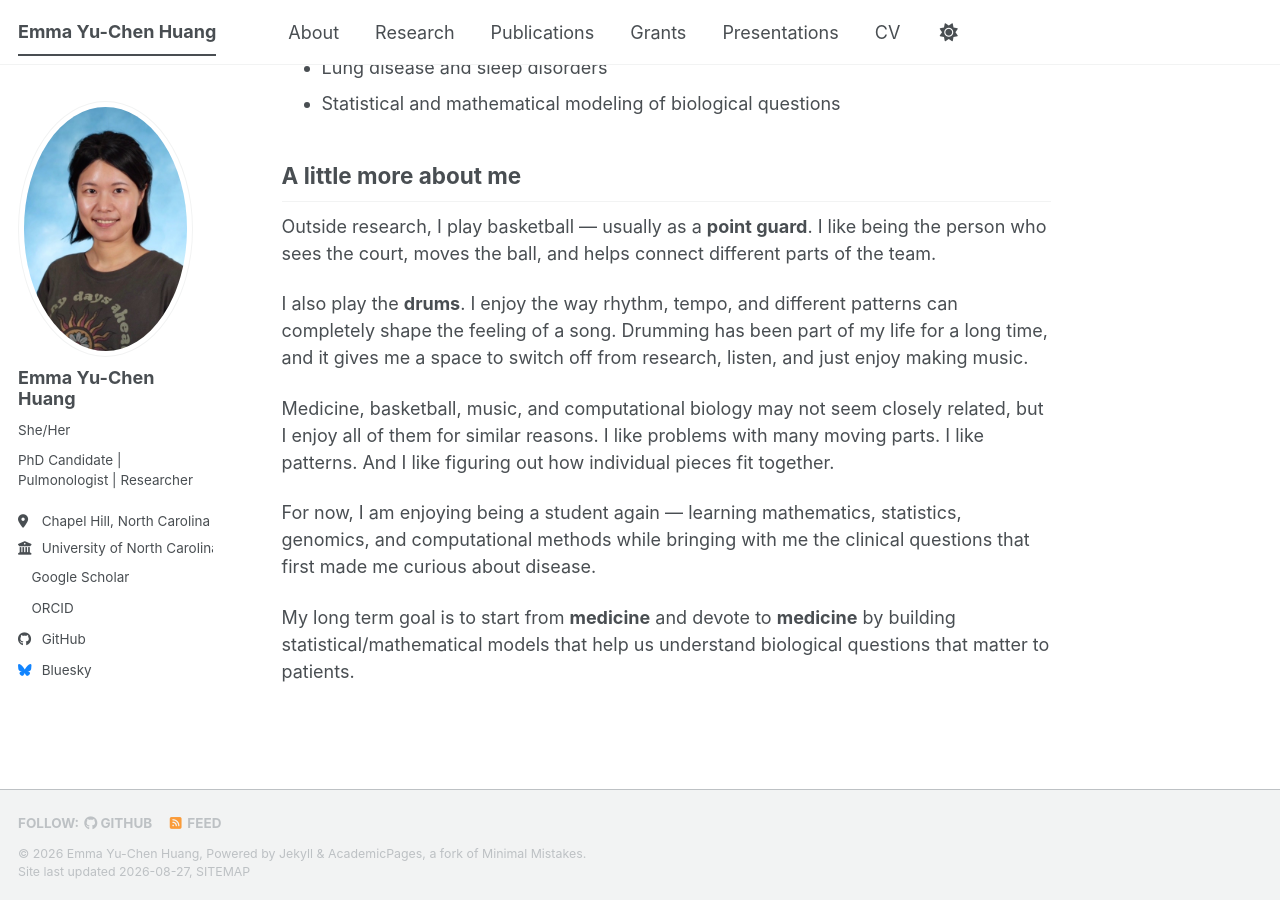
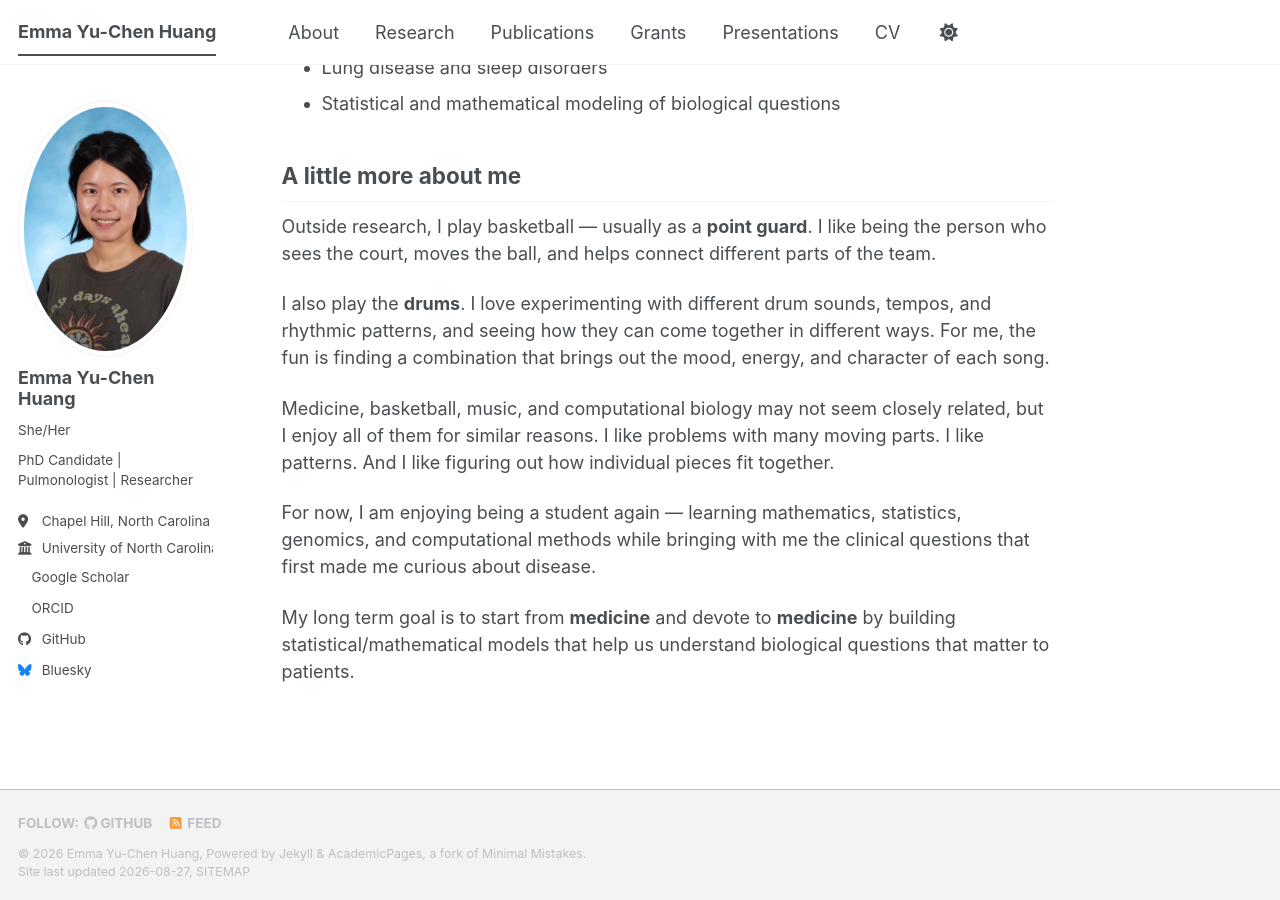
Before and after one commit to yuchen-hahaha/yuchen-hahaha.github.io, a Jekyll site: the page built from _pages/about.md, in a window 1280 px wide and 900 px high, scrolled down 1095 px. Built offline with Jekyll 4.4.1, drawn with Linux system fonts in a browser that asks for light colours; a style sheet for code colours, icons or effects is not loaded.

Commit message:
Update drumming description for clarity and detail
Revised the section about playing drums to emphasize experimentation with sounds and rhythms.

```diff
--- a/_pages/about.md
+++ b/_pages/about.md
@@ -37,7 +37,7 @@ More broadly, I am interested in:
 
 Outside research, I play basketball — usually as a **point guard**. I like being the person who sees the court, moves the ball, and helps connect different parts of the team.
 
-I also play the **drums**. I enjoy the way rhythm, tempo, and different patterns can completely shape the feeling of a song. Drumming has been part of my life for a long time, and it gives me a space to switch off from research, listen, and just enjoy making music.
+I also play the **drums**. I love experimenting with different drum sounds, tempos, and rhythmic patterns, and seeing how they can come together in different ways. For me, the fun is finding a combination that brings out the mood, energy, and character of each song.
 
 Medicine, basketball, music, and computational biology may not seem closely related, but I enjoy all of them for similar reasons. I like problems with many moving parts. I like patterns. And I like figuring out how individual pieces fit together.
 
```
